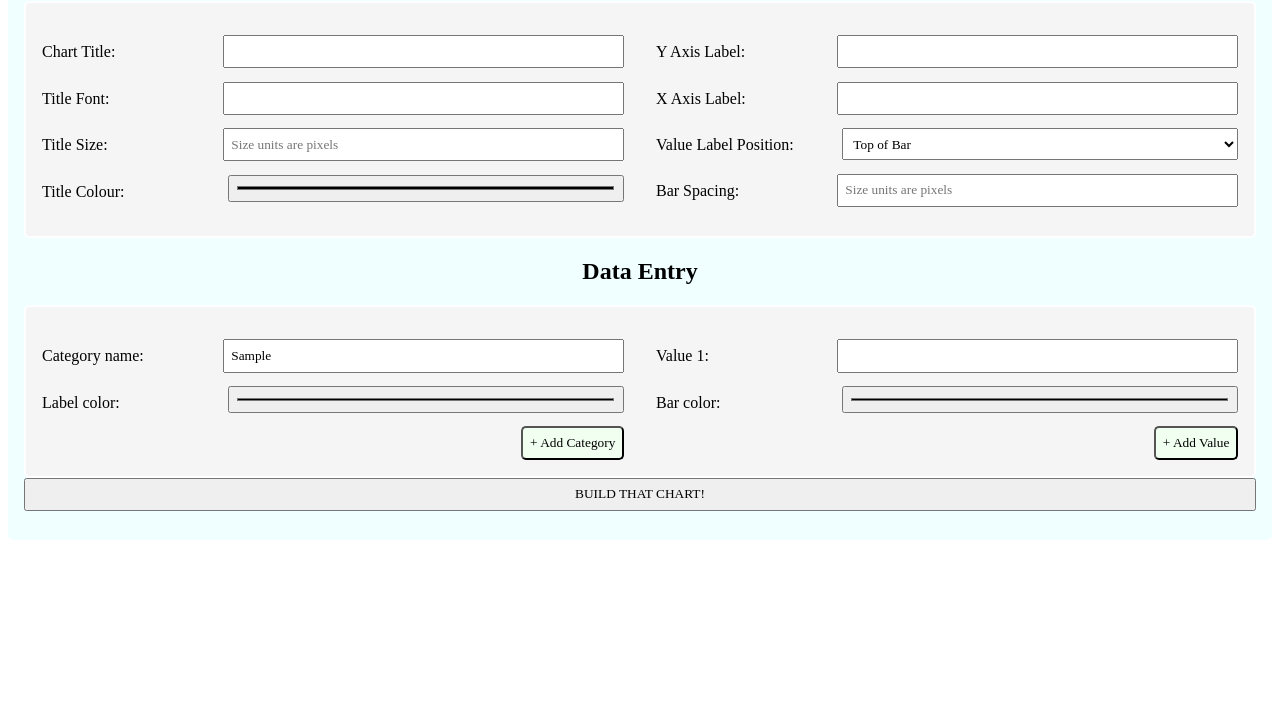
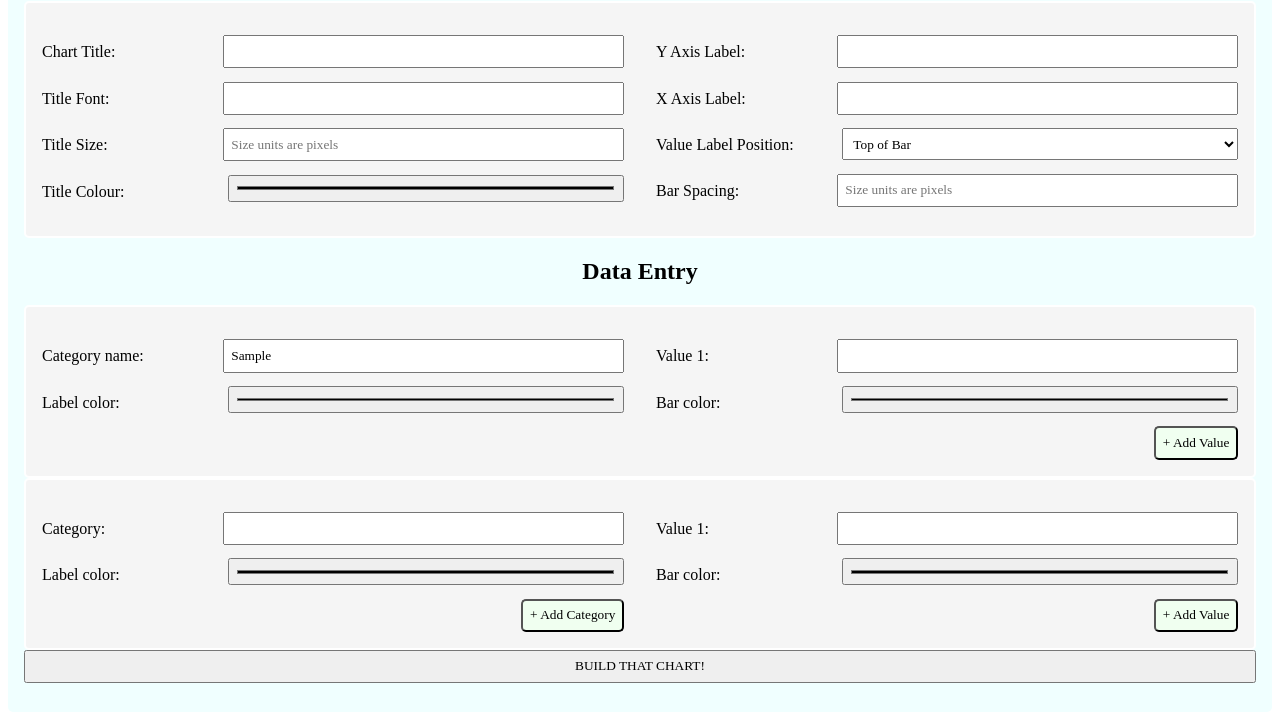
Before and after one commit to seamusmcgill/bar-chart-stretch-project, a website: page index.html in a window 1280 px wide. Both pictures are taken after typing "Sample" into the empty fields and a click on the button "+ Add Category". Shown: the part 103-823 px from the top of the page. Before the commit the page ends 800 px from the top, so only its background shows below. Drawn offline with nearby package versions, Linux system fonts and the light colour scheme.

Commit message:
Linked JS file Added category section template for addCategory function

```diff
--- a/index.html
+++ b/index.html
@@ -1,7 +1,7 @@
 <!DOCTYPE html>
 <head>
   <script src="https://ajax.googleapis.com/ajax/libs/jquery/3.5.1/jquery.min.js"></script>
-
+  <script src="bar-chart-application.js"></script>
   <link rel="stylesheet" href="stylesheet.css">
 </head>
 <body>
@@ -80,4 +80,28 @@
       <input type="submit" name="submit" class="btn btn-primary" value="BUILD THAT CHART!"/>
   </div>
 
+  <!--Copy of category entry form-->
+  <div class="form-row data-entry-copy" style="display:none;">
+    <div class="form-column">
+      <div class="input-group">
+        <label for="category-1-name">Category: </label>
+        <input id="category-1-name">
+      </div>
+      <div class="input-group">
+        <label for="category-1-label-color">Label color: </label>
+        <input type="color" id="category-1-label-color">
+      </div>
+    </div>
+    <div class="form-column category-values">
+      <div class="input-group">
+        <label for="category-1-value-1">Value 1: </label>
+        <input type="number" id="category-1-value-1">
+      </div>
+      <div class="input-group">
+        <label for="category-1-value-1-color">Bar color: </label>
+        <input type="color" id="category-1-value-1-color">
+      </div>
+      <button class="add-category-value category-1">+ Add Value</button>
+    </div>
+  </div>
 </body>
```
